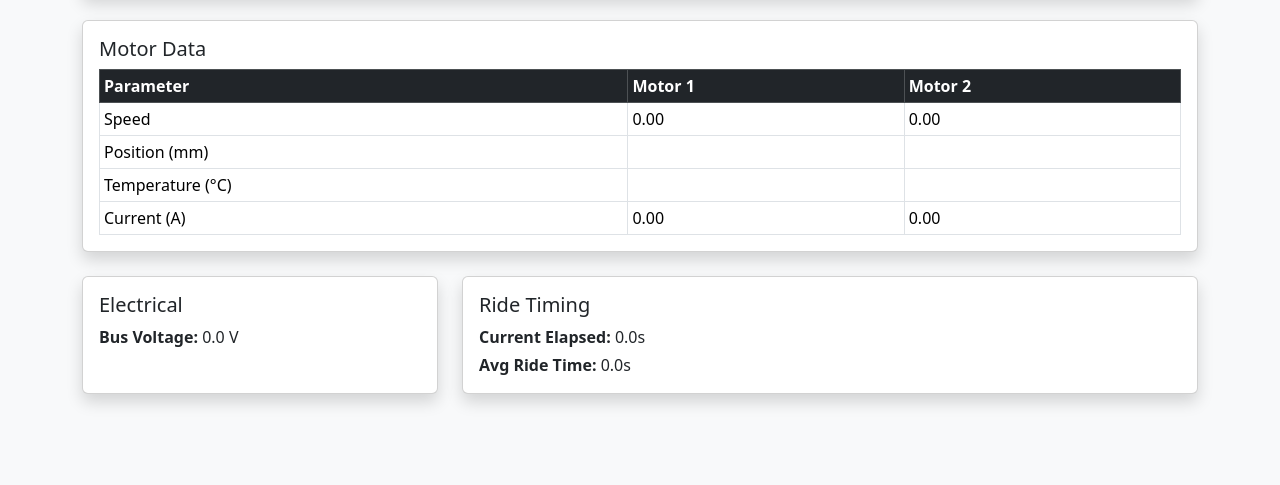
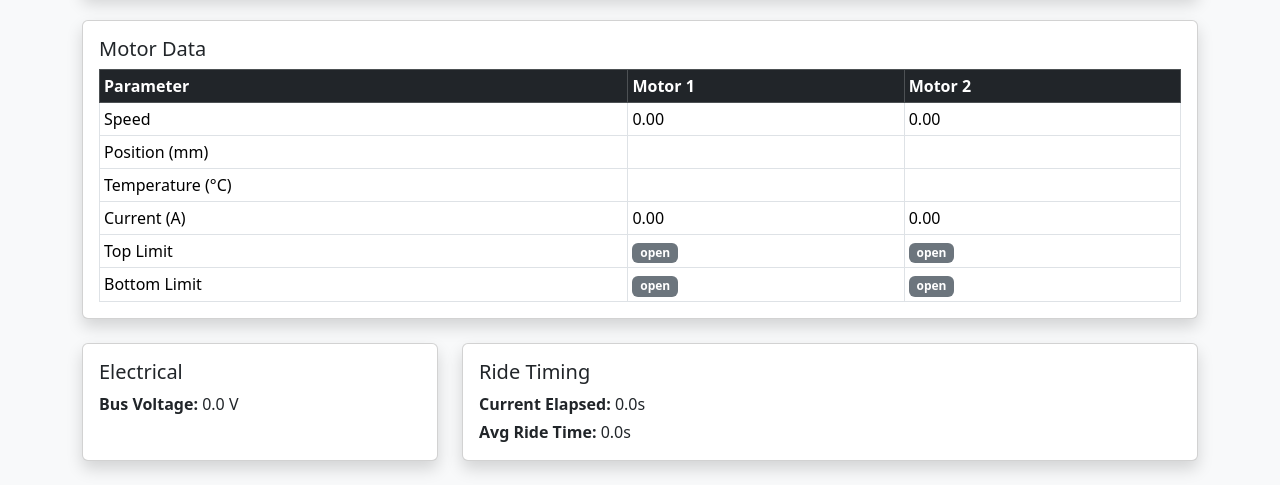
Before and after one commit to Terrier-Ride-Engineering-Club/ride-control-computer, a Python web app: template src/ride_control_computer/webserver/templates/two.html in a window 1280 px wide. Shown: the part 405-890 px from the top of the page. Before the commit the page ends 810 px from the top, so only its background shows below. Run offline with Jinja, Linux system fonts and the light colour scheme; the template is opened without the code that fills it, so the values that code supplies are empty.

Commit message:
add limit switches to hmi

```diff
--- a/profiles/default.json
+++ b/profiles/default.json
@@ -6,7 +6,7 @@
             "name": "Lift",
             "motor1": {"type": "driveToPosition", "position": 10000, "speed": 1500, "accel": 400, "decel": 300},
             "motor2": {"type": "driveToPosition", "position": 10000, "speed": 1200, "accel": 400, "decel": 300},
-            "completionMode": "waitForBoth",
+            "completionMode": "waitForEither",
             "timeoutS": 15.0
         },
         {
--- a/src/ride_control_computer/main.py
+++ b/src/ride_control_computer/main.py
@@ -98,6 +98,12 @@ def main():
         getTemperatures=mc.getTemperatures,
         getCurrents=mc.getMotorCurrents,
         isTelemetryStale=mc.isTelemetryStale,
+        getLimitSwitches=lambda: {
+            "m1_top":    mc.isAtTopLimit(1),
+            "m1_bottom": mc.isAtBottomLimit(1),
+            "m2_top":    mc.isAtTopLimit(2),
+            "m2_bottom": mc.isAtBottomLimit(2),
+        },
         )
 
     rideControlComputer = RCC(mc, cp, tc, wc, watchdogPort=WATCHDOG_PORT)
--- a/src/ride_control_computer/webserver/MockWebserverController.py
+++ b/src/ride_control_computer/webserver/MockWebserverController.py
@@ -6,8 +6,8 @@ from waitress import serve
 
 class MockWebserverController(WebserverController):
 
-    def __init__(self, getSpeeds, getState, startTheming, stopTheming, themeStatus, getPositions, getCurrents, getVoltage, getTemperatures, isTelemetryStale=lambda: True):
-        super().__init__(getSpeeds, getState, startTheming, stopTheming, themeStatus, getPositions, getCurrents, getVoltage, getTemperatures, isTelemetryStale)
+    def __init__(self, getSpeeds, getState, startTheming, stopTheming, themeStatus, getPositions, getCurrents, getVoltage, getTemperatures, isTelemetryStale=lambda: True, getLimitSwitches=lambda: {"m1_top": False, "m1_bottom": False, "m2_top": False, "m2_bottom": False}):
+        super().__init__(getSpeeds, getState, startTheming, stopTheming, themeStatus, getPositions, getCurrents, getVoltage, getTemperatures, isTelemetryStale, getLimitSwitches)
 
     def _compute_four_data(self):
         if self.rcc is None:
@@ -212,6 +212,7 @@ class MockWebserverController(WebserverController):
             faults = self.rcc.getActiveFaults() if self.rcc else []
             last_estop_faults = self.rcc.getLastEstopFaults() if self.rcc else []
             watchdog = self.rcc.getWatchdogStatus() if self.rcc else "DISABLED"
+            limits = self.getLimitSwitches()
             return jsonify({
                 "rcc_state": rcc_state,
                 "mc_connected": mc_connected,
@@ -229,6 +230,7 @@ class MockWebserverController(WebserverController):
                 "elapsed": elapsed,
                 "faults": faults,
                 "last_estop_faults": last_estop_faults,
+                "limits": limits,
             })
 
         @self.app.route("/start-theming", methods=["POST"])
--- a/src/ride_control_computer/webserver/WebserverController.py
+++ b/src/ride_control_computer/webserver/WebserverController.py
@@ -18,6 +18,7 @@ class WebserverController(ABC):
                  getVoltage: Callable[[], float],
                  getTemperatures: Callable[[], tuple[float, float]],
                  isTelemetryStale: Callable[[], bool] = lambda: True,
+                 getLimitSwitches: Callable[[], dict] = lambda: {"m1_top": False, "m1_bottom": False, "m2_top": False, "m2_bottom": False},
                  ):
         self.app = Flask(__name__)
         self.getSpeed = getSpeeds
@@ -30,6 +31,7 @@ class WebserverController(ABC):
         self.getCurrents = getCurrents
         self.getVoltage = getVoltage
         self.getTemperatures = getTemperatures
+        self.getLimitSwitches = getLimitSwitches
         self.rcc = None
         self._panel = None
 
--- a/src/ride_control_computer/webserver/templates/two.html
+++ b/src/ride_control_computer/webserver/templates/two.html
@@ -96,6 +96,16 @@
                     <td id="m1_current">{{ "%.2f"|format(currents[0]) }}</td>
                     <td id="m2_current">{{ "%.2f"|format(currents[1]) }}</td>
                 </tr>
+                <tr>
+                    <td>Top Limit</td>
+                    <td id="m1_top_limit"><span class="badge bg-{{ 'success' if limits.m1_top else 'secondary' }}">{{ 'ACTIVE' if limits.m1_top else 'open' }}</span></td>
+                    <td id="m2_top_limit"><span class="badge bg-{{ 'success' if limits.m2_top else 'secondary' }}">{{ 'ACTIVE' if limits.m2_top else 'open' }}</span></td>
+                </tr>
+                <tr>
+                    <td>Bottom Limit</td>
+                    <td id="m1_bottom_limit"><span class="badge bg-{{ 'success' if limits.m1_bottom else 'secondary' }}">{{ 'ACTIVE' if limits.m1_bottom else 'open' }}</span></td>
+                    <td id="m2_bottom_limit"><span class="badge bg-{{ 'success' if limits.m2_bottom else 'secondary' }}">{{ 'ACTIVE' if limits.m2_bottom else 'open' }}</span></td>
+                </tr>
             </tbody>
         </table>
     </div>
@@ -177,6 +187,16 @@ setInterval(async () => {
     document.getElementById("elapsed").innerText    = data.elapsed.toFixed(1);
     document.getElementById("avg_time").innerText   = data.avg_time.toFixed(1);
 
+    function setLimitBadge(id, active) {
+        const el = document.getElementById(id);
+        el.innerHTML = `<span class="badge bg-${active ? 'success' : 'secondary'}">${active ? 'ACTIVE' : 'open'}</span>`;
+    }
+    const lim = data.limits || {};
+    setLimitBadge("m1_top_limit",    lim.m1_top);
+    setLimitBadge("m1_bottom_limit", lim.m1_bottom);
+    setLimitBadge("m2_top_limit",    lim.m2_top);
+    setLimitBadge("m2_bottom_limit", lim.m2_bottom);
+
     function renderFaultTable(bodyId, cardId, faults, emptyMsg, activeHeaderClass, inactiveHeaderClass, activeBorderClass) {
         const tbody = document.getElementById(bodyId);
         const card  = document.getElementById(cardId);
```
